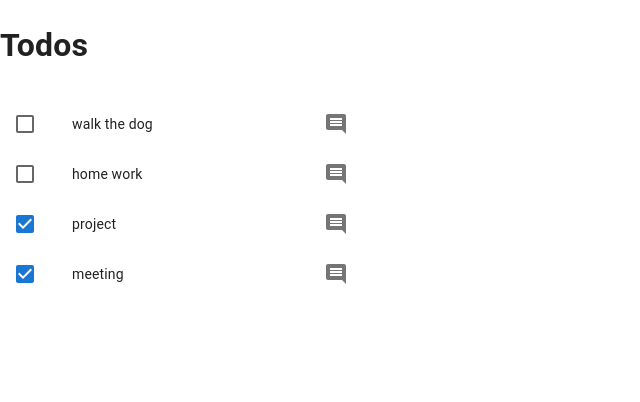
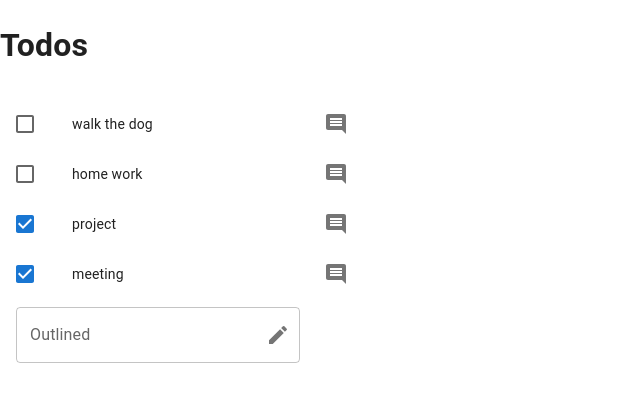
Before and after one commit to iamhruthiks/Todos-HRUTHIK-S, a React (Vite) app: page / in a window 1280 px wide. Shown: the top 402 px of the page, without its empty margins (0-640 px from the left). Built offline with nearby package versions, Linux system fonts and the light colour scheme.

Commit message:
add addTodo

```diff
--- /dev/null
+++ b/src/TodoForm.jsx
@@ -0,0 +1,44 @@
+import ListItem from '@mui/material/ListItem';
+import { TextField } from '@mui/material';
+import { useState } from 'react';
+import { Create } from '@mui/icons-material'
+import { InputAdornment } from '@mui/material'
+import { IconButton } from '@mui/material';
+
+export default function TodoForm({ addTodo }) {
+    const [text, setText] = useState("")
+    const handleChange = (evt) => {
+        setText(evt.target.value)
+    }
+    const handleSubmit = (evt) => {
+        evt.preventDefault()
+        addTodo(text)
+        setText("")
+    }
+    return (
+        <ListItem>
+            <form onSubmit={handleSubmit}>
+                <TextField
+                    id="outlined-basic"
+                    label="Outlined"
+                    variant="outlined"
+                    onChange={handleChange}
+                    value={text}
+                    InputProps={{
+                        endAdornment: (
+                            <InputAdornment position="end">
+                                <IconButton
+                                    aria-label="create todo"
+                                    edge="end"
+                                    type="submit"
+                                >
+                                    <Create />
+                                </IconButton>
+                            </InputAdornment>
+                        ),
+                    }}
+                />
+            </form>
+        </ListItem>
+    );
+}
--- a/src/TodoList.jsx
+++ b/src/TodoList.jsx
@@ -2,6 +2,7 @@ import * as React from 'react';
 import List from '@mui/material/List';
 import { useState } from 'react';
 import Todoitem from './Todoitem';
+import TodoForm from './TodoForm';
 
 const initialTodos = [
     { id: 1, text: "walk the dog", completed: false },
@@ -15,6 +16,11 @@ export default function TodoList() {
     const removeTodo = (id) => {
         setTodos((prevTodos) => {
             return prevTodos.filter((t) => t.id !== id)
+        })
+    }
+    const addTodo = (text) => {
+        setTodos(prevTodos => {
+            return [...prevTodos, { text: text, id: 8, completed: false }]
         })
     }
     const toggleTodo = (id) => {
@@ -32,7 +38,7 @@ export default function TodoList() {
     }
     return (
         <List sx={{ width: '100', maxWidth: 360, bgcolor: 'background.paper' }}>
-            {todos.map(todo => (
+            {todos.map((todo) => (
                 <Todoitem
                     todo={todo}
                     key={todo.id}
@@ -40,6 +46,7 @@ export default function TodoList() {
                     toggle={() => toggleTodo(todo.id)}
                 />
             ))}
+            <TodoForm addTodo={addTodo} />
         </List>
     );
 }
```
